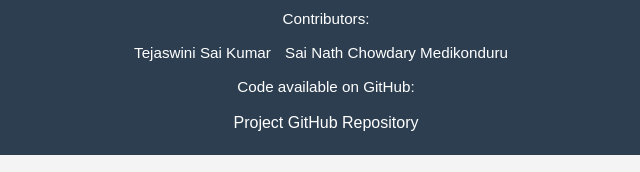
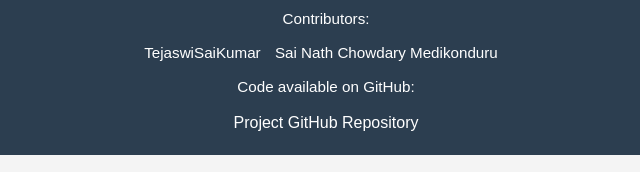
Before and after one commit to sncmedikonduru/Plant_Leaf_Disease_Prediction, a plain HTML site: page index.html in a window 1280 px wide. Shown: the part 6677-6849 px from the top of the page, 314-954 px from the left. Drawn offline with Linux system fonts and the light colour scheme.

```diff
--- a/index.html
+++ b/index.html
@@ -285,7 +285,7 @@
         <p>Contributors:</p>
         <ul>
             <li>
-                <a href="">Tejaswini Sai Kumar</a>
+                <a href="">TejaswiSaiKumar</a>
             </li>
             <li>
                 <a href="https://www.linkedin.com/in/sai-medikonduru">Sai Nath Chowdary Medikonduru</a>
```
Also changed, not shown: 3 other files.
